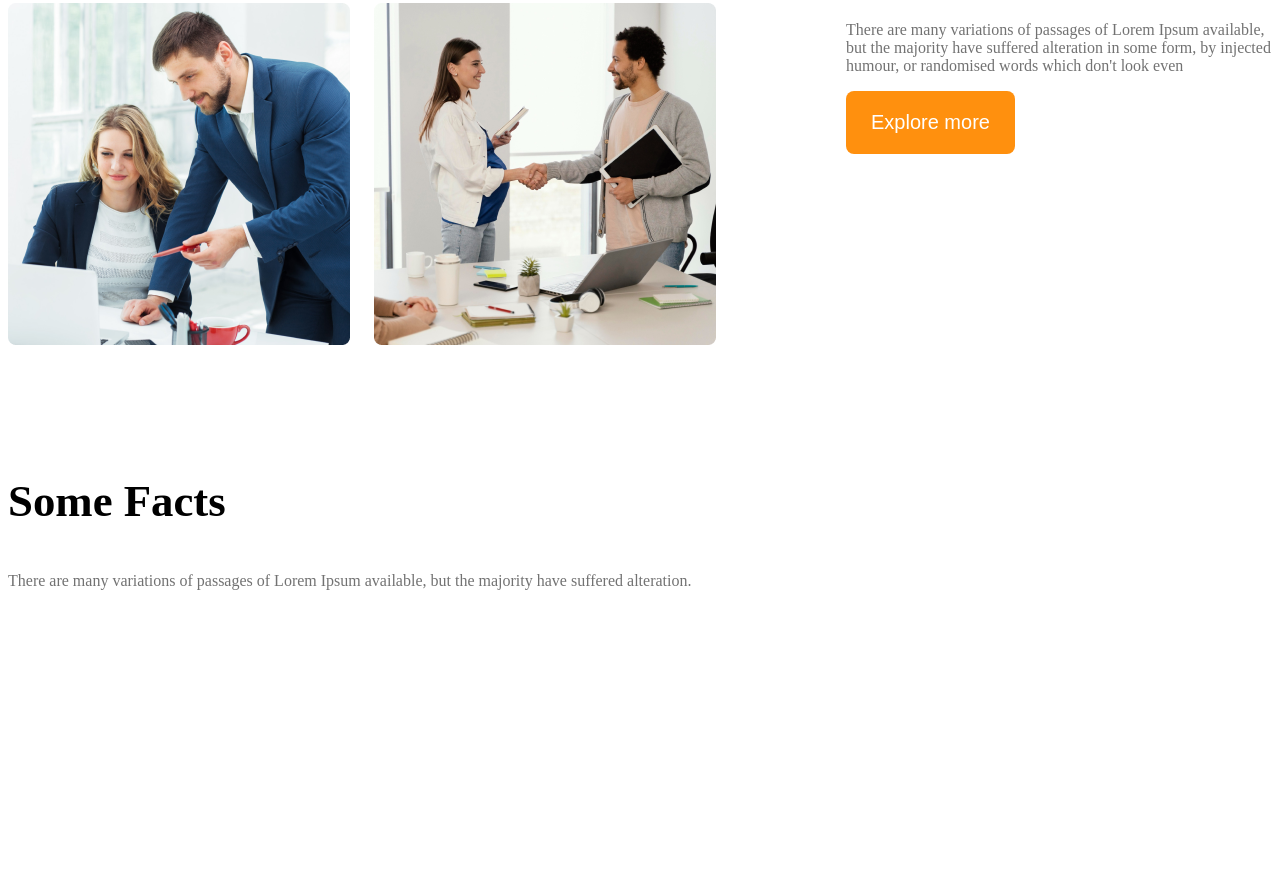
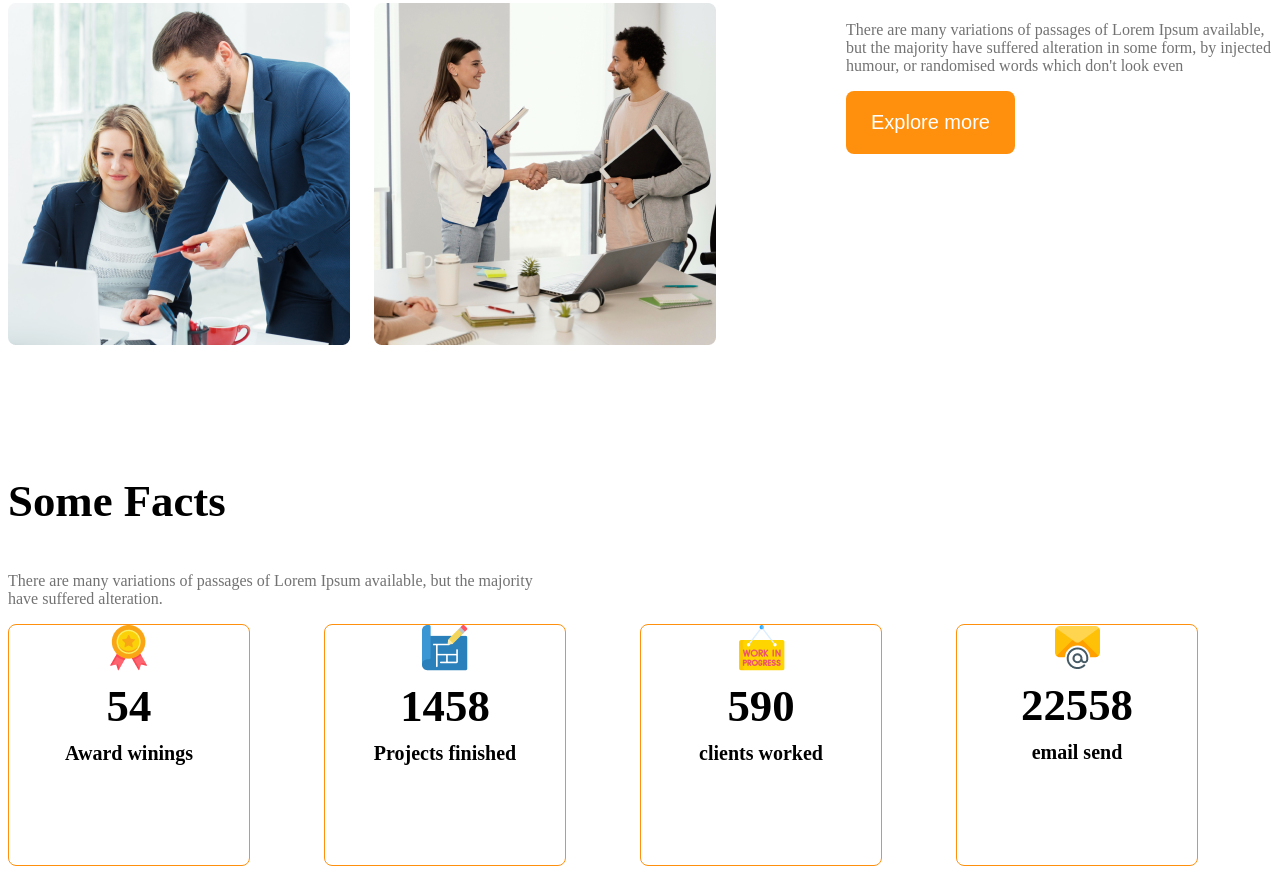
Before and after one commit to bishal10rm/g3_architects, a plain HTML site: page index.html in a window 1280 px wide. Shown: the part 1527-2401 px from the top of the page. Before the commit the page ends 2133 px from the top, so only its background shows below. Drawn offline with Linux system fonts and the light colour scheme.

Commit message:
facts cards add

```diff
--- a/index.html
+++ b/index.html
@@ -116,6 +116,33 @@
              font-weight: 500;
         }
 
+        .facts-container{
+            display: grid;
+            grid-template-columns: repeat(4,1fr);
+        }
+        .fact-card{
+            border: 1px solid #FF900E;
+            width: 240px;
+            height: 240px;
+            border-radius: 8px;
+            text-align: center;
+            align-items: center;
+            justify-content: center;
+
+        }
+
+        .fact-number{
+            font-size: 2.8rem;
+            font-weight: 600;
+            margin-top: 5px;
+            margin-bottom: 10px;
+        }
+
+        .fact-name{
+            font-size: 1.25rem;
+            font-weight: 600;
+            margin-top: 10px;
+        }
         /* responsive mdeia query for small device */
         @media screen and (max-width: 576px) {
                .navbar, .navlink, .teams {
@@ -131,6 +158,9 @@
           }
         }
 
+        .fact-description{
+             max-width: 540px;
+         }
         /* responsive mdeia query for medium device */
 
          @media screen and (min-width:576px) and (max-width:992px) {
@@ -184,7 +214,31 @@
 
       <section>
         <h3 class="section-title">Some Facts</h3>
-        <p class="text-light-grey">There are many variations of passages of Lorem Ipsum available, but the majority have suffered alteration.</p>
+        <p class="text-light-grey fact-description">There are many variations of passages of Lorem Ipsum available, but the majority have suffered alteration.</p>
+         <div class="facts-container">
+            <div class="fact-card ">
+                <img src="images/icons/ribon.png" alt="" class="fact-icon">
+                <h4 class="fact-number">54</h4>
+                <h5 class="fact-name">Award winings</h5>
+            </div>
+            <div class="fact-card">
+               <div>
+                 <img src="images/icons/projects.png" alt="" class="fact-icon">
+                <h4 class="fact-number">1458</h4>
+                <h5 class="fact-name">Projects finished</h5>
+               </div>
+            </div>
+            <div class="fact-card">
+                <img src="images/icons/customers.png" alt="" class="fact-icon">
+                <h4 class="fact-number">590</h4>
+                <h5 class="fact-name">clients worked</h5>
+            </div>
+            <div class="fact-card">
+                <img src="images/icons/email.png" alt="" class="fact-icon">
+                <h4 class="fact-number">22558</h4>
+                <h5 class="fact-name">email send</h5>
+            </div>
+         </div>
       </section>
 
      </main>
```
